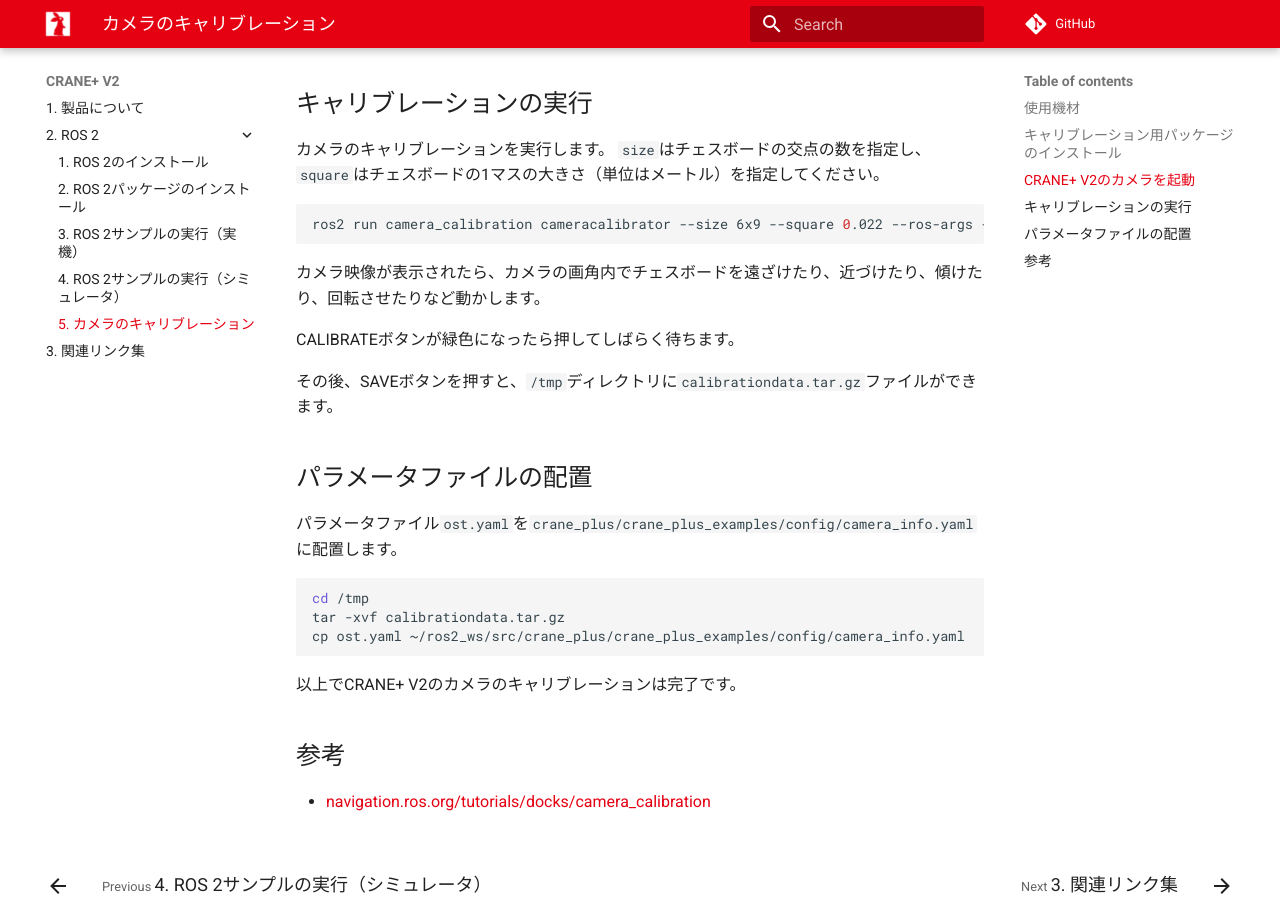
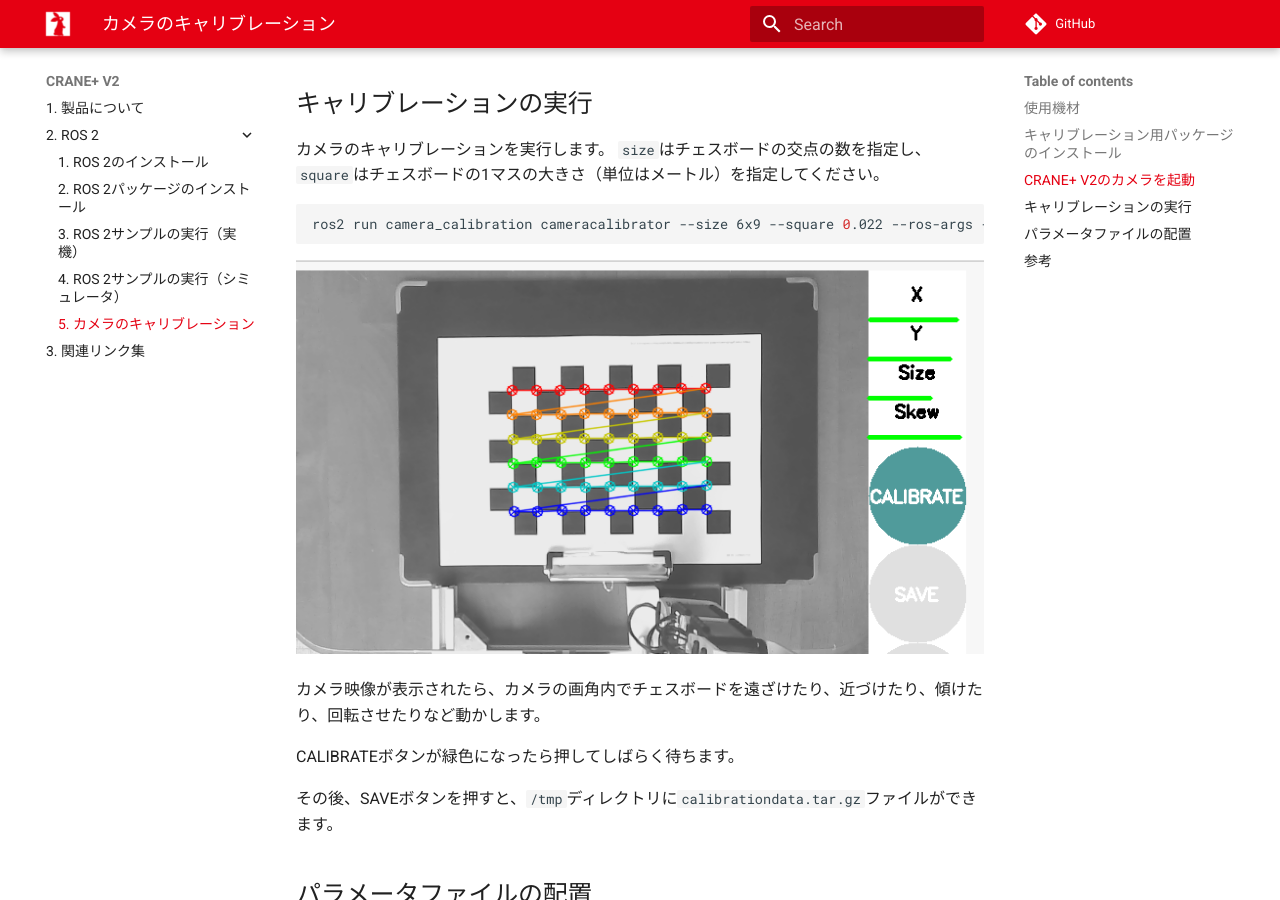
Before and after one commit to rt-net/tutorials, an MkDocs documentation site: the page built from docs/cranev2/ros/camera-calibration.md, in a window 1280 px wide and 900 px high, scrolled down 1228 px. Built offline with MkDocs 1.6.1 and Material for MkDocs 9.7.7, drawn with Linux system fonts in a browser that asks for light colours; comment, search, counter and statistics services are not loaded.

Commit message:
キャリブレーション中のスクショを追加

````diff
--- a/docs/cranev2/ros/camera-calibration.md
+++ b/docs/cranev2/ros/camera-calibration.md
@@ -51,6 +51,8 @@
 ros2 run camera_calibration cameracalibrator --size 6x9 --square 0.022 --ros-args -r image:=/image_raw
 ```
 
+![](../../img/cranev2/ros/camera_calibration.png)
+
 カメラ映像が表示されたら、カメラの画角内でチェスボードを遠ざけたり、近づけたり、傾けたり、回転させたりなど動かします。
 
 CALIBRATEボタンが緑色になったら押してしばらく待ちます。
````
Also changed, not shown: docs/img/cranev2/ros/camera_calibration.png (added).
